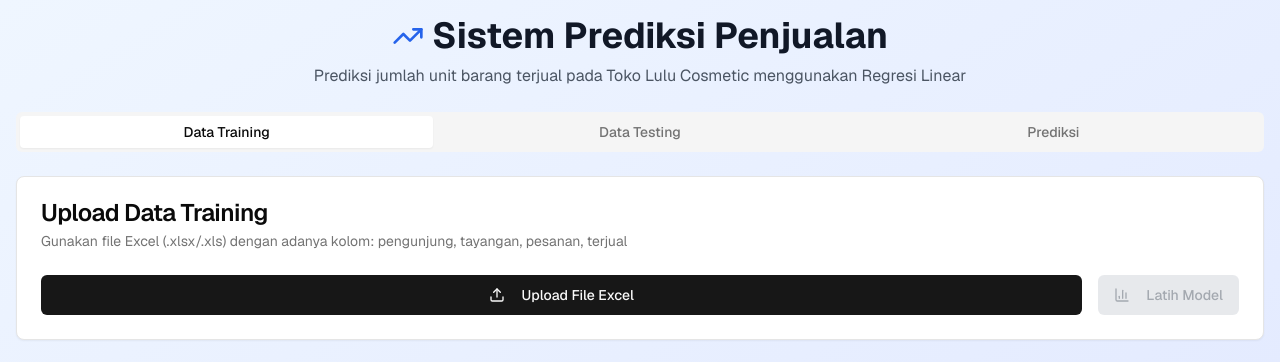
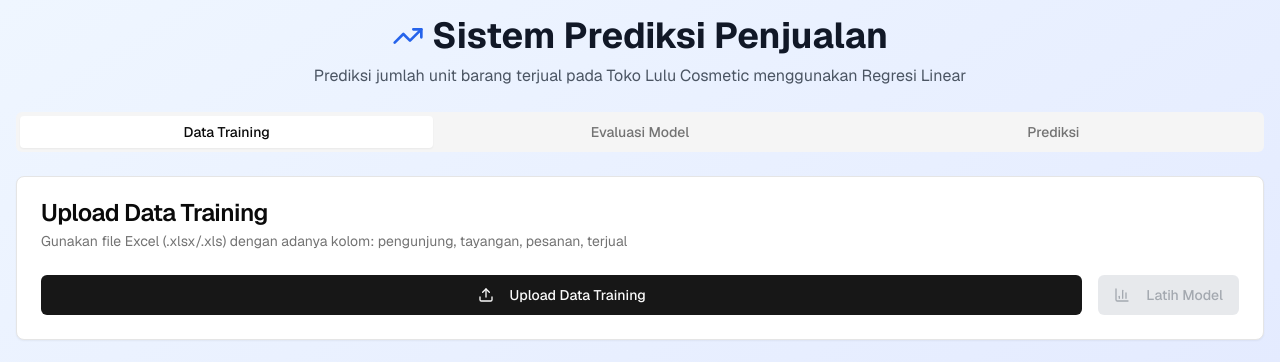
Before and after one commit to daffayuza/FE_Prediksi-Kosmetik, a Next.js app: page / in a window 1280 px wide. Shown: the top 362 px of the page. Built offline with nearby package versions, Linux system fonts and the light colour scheme; no server answers.

Commit message:
fix: misateke beberapa word

```diff
--- a/app/page.tsx
+++ b/app/page.tsx
@@ -61,7 +61,7 @@ export default function SalesPredictionSystem() {
         <Tabs defaultValue="training" className="space-y-6">
           <TabsList className="grid w-full grid-cols-3">
             <TabsTrigger value="training">Data Training</TabsTrigger>
-            <TabsTrigger value="testing">Data Testing</TabsTrigger>
+            <TabsTrigger value="testing">Evaluasi Model</TabsTrigger>
             <TabsTrigger value="prediction">Prediksi</TabsTrigger>
             {/* <TabsTrigger value="results">Hasil Analisis</TabsTrigger> */}
           </TabsList>
--- a/components/TestingDataTab.tsx
+++ b/components/TestingDataTab.tsx
@@ -196,7 +196,7 @@ export const TestingDataTab: React.FC<TestingDataTabProps> = ({ testData, setTes
           <div className="flex gap-4">
             <Button onClick={() => testingFileRef.current?.click()} className="flex-1" disabled={isEvaluating}>
               <Upload className="h-4 w-4 mr-2" />
-              {file ? `File: ${file.name}` : 'Upload File Excel Testing'}
+              {file ? `File: ${file.name}` : 'Upload Data Testing'}
             </Button>
 
             <Button onClick={handleEvaluate} disabled={!file || isEvaluating} variant="default" className={`w-full md:w-auto ${file ? 'bg-green-500 text-white hover:bg-green-600' : 'bg-gray-300 text-gray-600 cursor-not-allowed'}`}>
--- a/components/TrainingDataTab.tsx
+++ b/components/TrainingDataTab.tsx
@@ -73,7 +73,7 @@ export const TrainingDataTab: React.FC<TrainingDataTabProps> = ({ isTraining })
           <div className="flex gap-4 items-start md:items-center">
             <Button onClick={() => trainingFileRef.current?.click()} className="flex-1">
               <Upload className="h-4 w-4 mr-2" />
-              {file ? `File: ${file.name}` : 'Upload File Excel'}
+              {file ? `File: ${file.name}` : 'Upload Data Training'}
             </Button>
             <input ref={trainingFileRef} type="file" accept=".xlsx,.xls" onChange={handleFileChange} className="hidden" />
 
```
